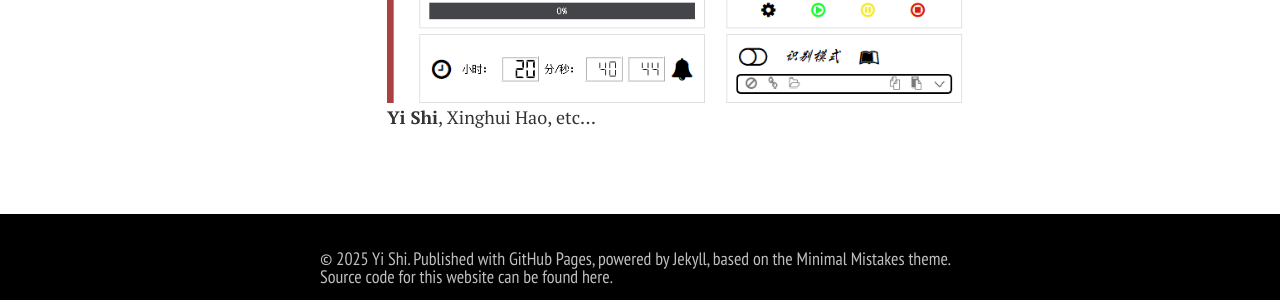
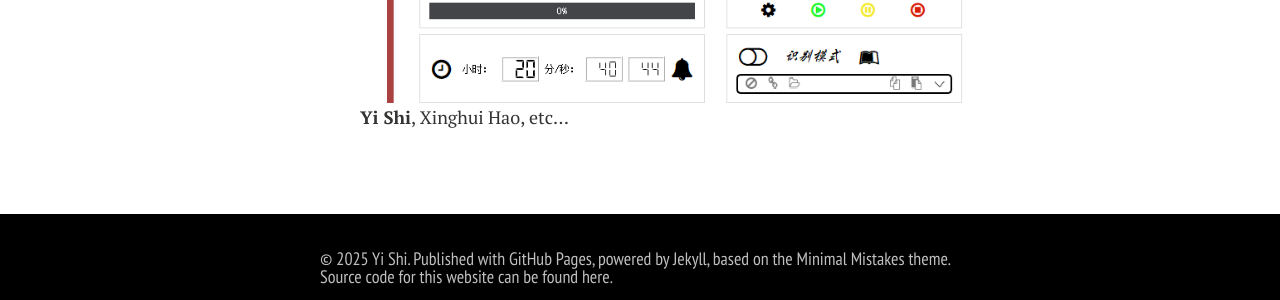
Before and after one commit to shiyi099/Billion.github.io, a Jekyll site: the page built from publications.md, in a window 1280 px wide. Shown: the part 1561-1861 px from the top of the page. Built offline with Jekyll 4.4.1, drawn with Linux system fonts in a browser that asks for light colours; nearby versions of some CDN libraries; comment, search, counter and statistics services are not loaded; a style sheet for code colours, icons or effects is not loaded.

Commit message:
Update publications.md

```diff
--- a/publications.md
+++ b/publications.md
@@ -20,6 +20,4 @@ title: Publications
 
 - [Dynamic Supplementary Heat System for Blast Furnace Slag](https://newstest.ncst.edu.cn/col/1393558054724/2020/12/28/1609148866922.html)<br>
 
-  ![](https://shiyi099.github.io/Billion.github.io/images/publications/ChiLunTechnology.png)
-
-  **Yi Shi**, Xinghui Hao, etc...
+  ![](https://shiyi099.github.io/Billion.github.io/images/publications/ChiLunTechnology.png)**Yi Shi**, Xinghui Hao, etc...<br>
```
